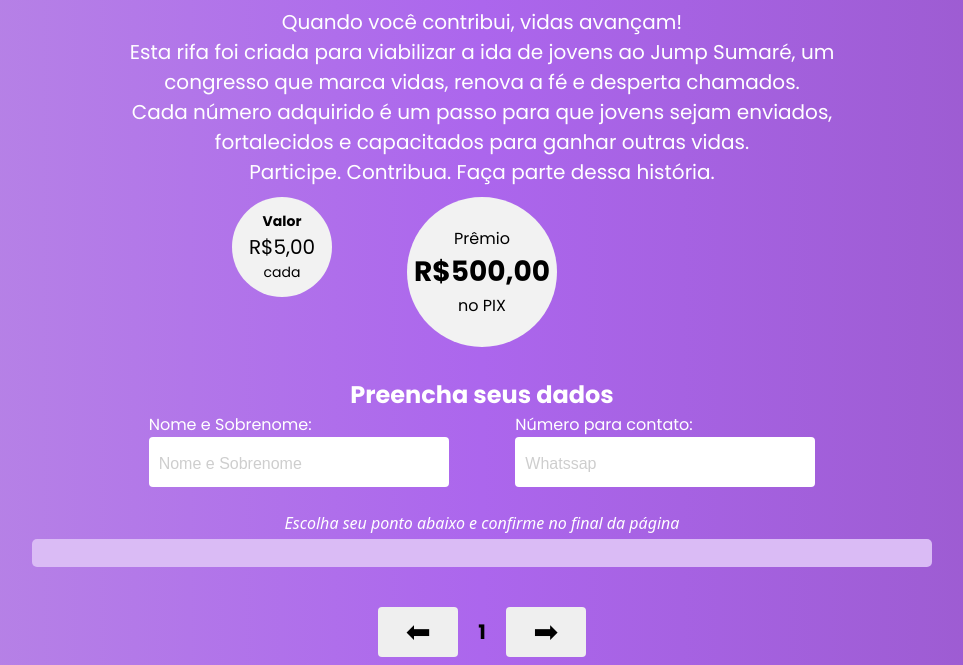
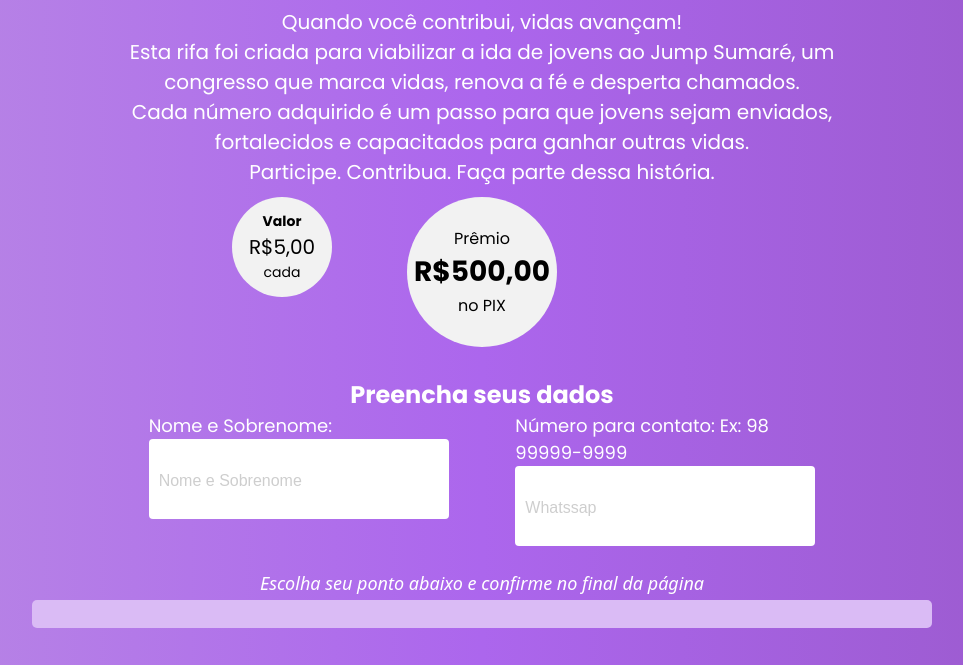
Before and after one commit to rafaelmontte/rifa-online, a plain HTML site: page frontend/index.html in a window 1280 px wide. Shown: the part 120-785 px from the top of the page, without its empty margins (158-1121 px from the left). Drawn offline with Linux system fonts and the light colour scheme; no server answers.

Commit message:
Atualição do frontend

```diff
--- a/frontend/index.html
+++ b/frontend/index.html
@@ -42,7 +42,7 @@
                     <input type="text" class="nome" id="nome" placeholder="Nome e Sobrenome">
                 </p>
                 <p>
-                    <span>Número para contato:</span>
+                    <span>Número para contato: Ex: 98 99999-9999</span>
                     <input type="text" class="contato" name="contato" id="contato" placeholder="Whatssap">
                 </p>
             </form>
--- a/frontend/style.css
+++ b/frontend/style.css
@@ -134,15 +134,15 @@ body {
 
 .container-input .form p input {
     width: 100%;
-    height: 50px;
+    height: 80px;
     padding: 0 10px;
-    font-size: 1.8rem;
+    font-size: 2rem;
     border-radius: 4px;
     background-color: rgb(255, 255, 255);
 }
 
 .container-input p span {
-    font-size: 1.6rem;
+    font-size: 1.8rem;
 }
 
 .container-input .form p input::placeholder {
@@ -153,7 +153,7 @@ body {
 
 p.text {
     margin-top: 5px;
-    font-size: 1.6rem;
+    font-size: 1.8rem;
     font-style: italic;
     text-align: center;
     font-family: system-ui, -apple-system, BlinkMacSystemFont, 'Segoe UI', Roboto, Oxygen, Ubuntu, Cantarell, 'Open Sans', 'Helvetica Neue', sans-serif;
```
